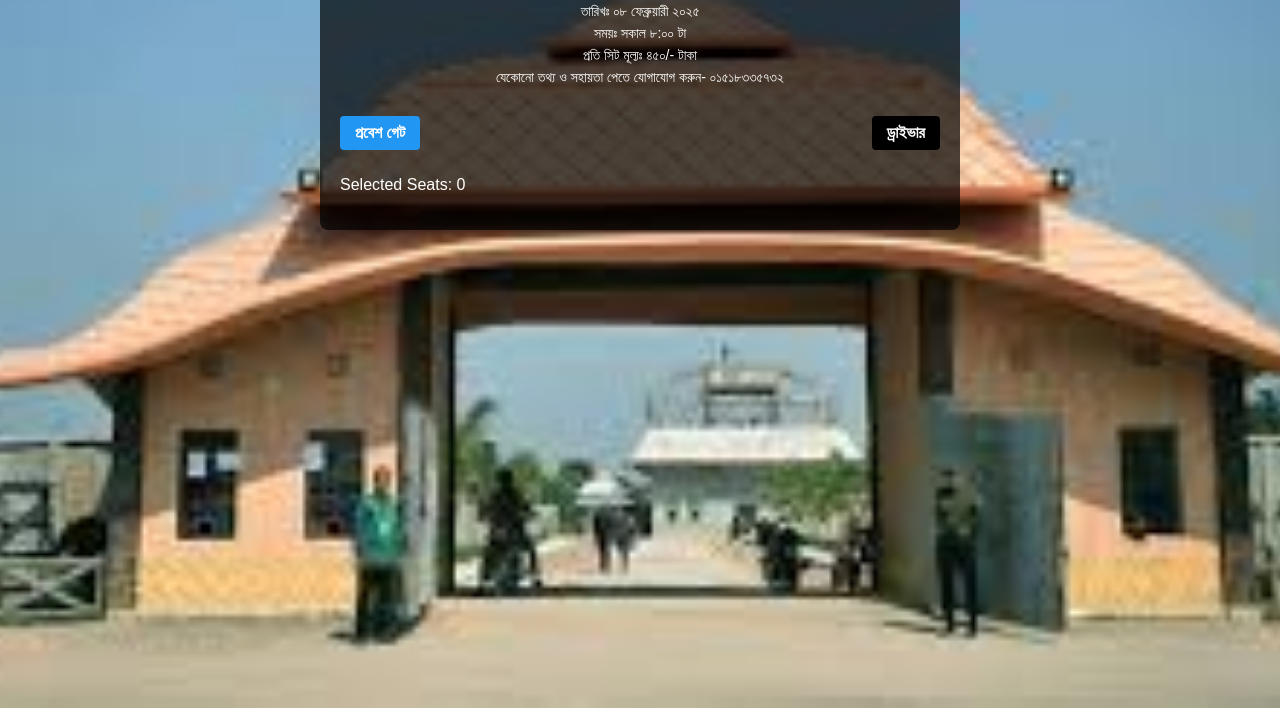
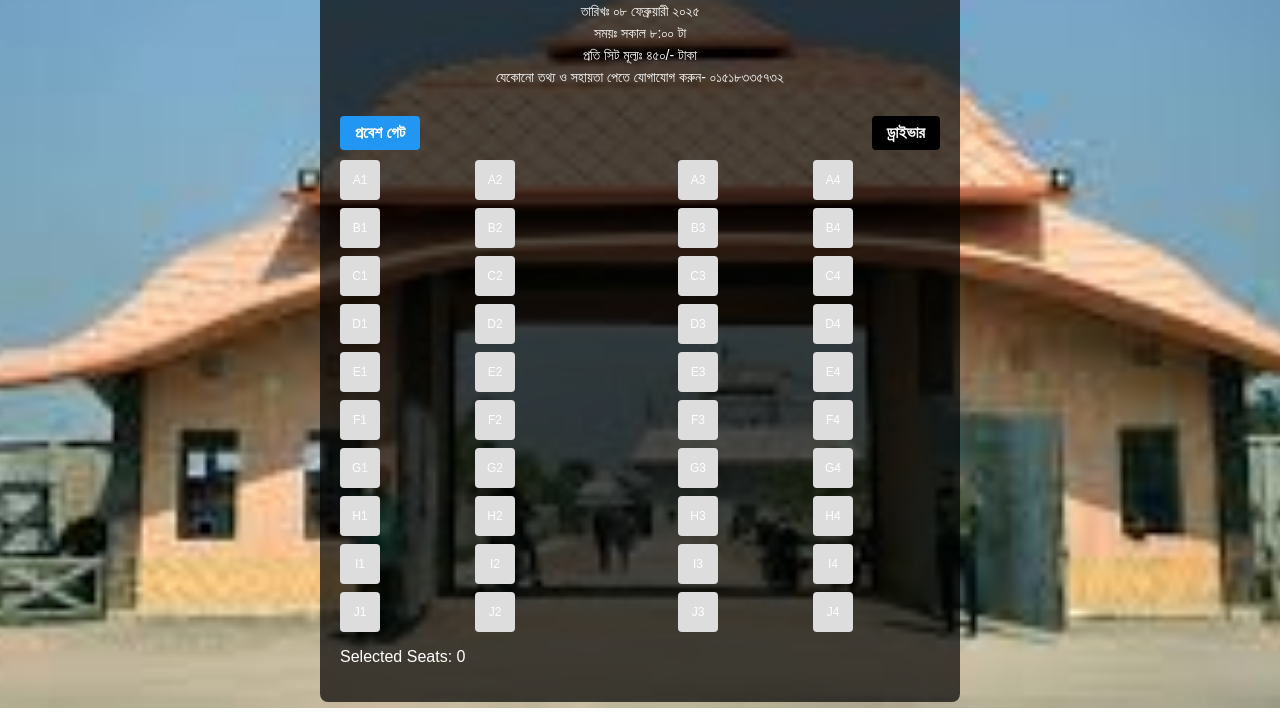
Before and after one commit to na77hid/Buy_Online_Bus_Ticket, a plain HTML site: page index.html in a window 1280 px wide. Shown: the part 92-814 px from the top of the page. Drawn offline with Linux system fonts and the light colour scheme.

Commit message:
Update index.html

```diff
--- a/index.html
+++ b/index.html
@@ -95,6 +95,7 @@
             align-items: center;
             font-size: 12px;
             cursor: pointer;
+            transition: background 0.3s, transform 0.3s;
         }
 
         .seat.selected {
@@ -105,6 +106,10 @@
         .seat.occupied {
             background: #e74c3c;
             cursor: not-allowed;
+        }
+
+        .seat:hover {
+            transform: scale(1.1);
         }
 
         .info {
@@ -183,15 +188,38 @@
         <div class="info">
             <p>Selected Seats: <span id="selectedSeats">0</span></p>
         </div>
-        <div class="form" id="passengerForm" style="display: none;">
-            <h3>Passenger Information</h3>
-            <input type="text" id="name" placeholder="Name" required>
-            <input type="text" id="phone" placeholder="Phone Number" required>
-            <button id="saveButton">Save</button>
-        </div>
     </div>
 
     <script>
+        const seatContainer = document.getElementById('seatContainer');
+        const rows = ['A', 'B', 'C', 'D', 'E', 'F', 'G', 'H', 'I', 'J'];
+        const cols = ['1', '2', '3', '4'];
+
+        rows.forEach(row => {
+            cols.forEach((col, index) => {
+                const seat = document.createElement('div');
+                seat.classList.add('seat');
+                seat.textContent = `${row}${col}`;
+
+                if (index === 2) {
+                    const aisle = document.createElement('div');
+                    aisle.classList.add('aisle');
+                    seatContainer.appendChild(aisle);
+                }
+
+                seat.addEventListener('click', () => {
+                    if (seat.classList.contains('occupied')) {
+                        alert('This seat is already occupied!');
+                        return;
+                    }
+
+                    seat.classList.toggle('selected');
+                });
+
+                seatContainer.appendChild(seat);
+            });
+        });
+
         let slideIndex = 0;
 
         function showSlides() {
```
